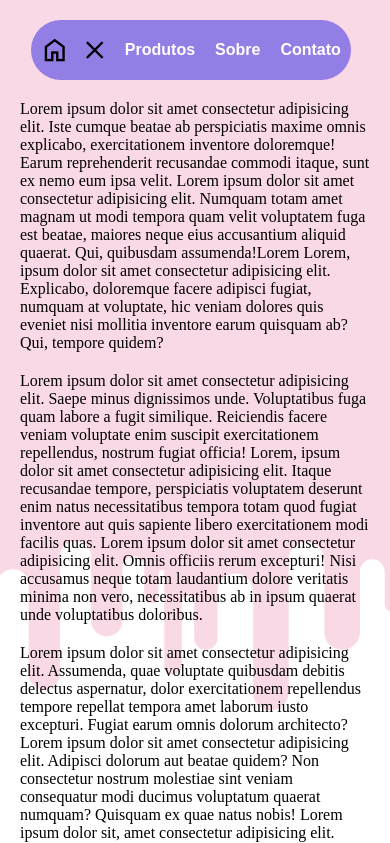
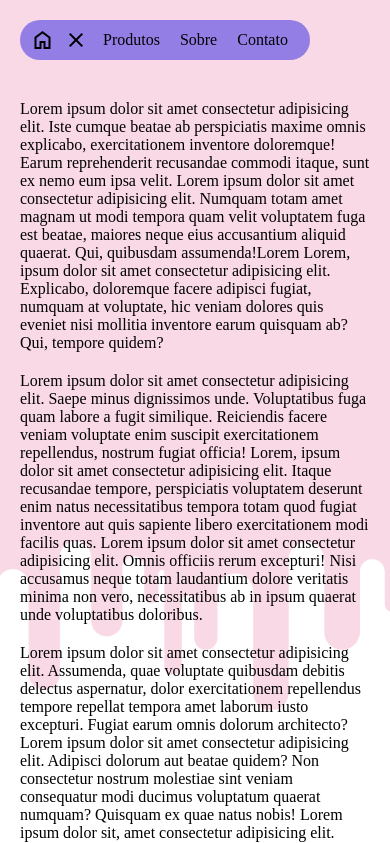
Before and after one commit to Gustavo-Falcao/Projeto_Aline_2.0, a plain HTML site: page index.html in a window 390 px wide. Both pictures are taken after a click on the element "menu". Shown: the top 843 px of the page. Drawn offline with nearby package versions, Linux system fonts and the light colour scheme.

Commit message:
Modificado para o menor tamanho de mobile como padrão.

```diff
--- a/estilos/style.css
+++ b/estilos/style.css
@@ -19,7 +19,7 @@ header {
 
 div#box_pai_menu {
     /* width: 280px; tamanho normal*/
-    width: 85px;
+    width: 69px;
     height: 40px;
     position: fixed;
     background-color: rgba(101, 87, 228, 0.699);
@@ -28,14 +28,12 @@ div#box_pai_menu {
     /* left: 12%; tamanho normal*/
     left: 40%;
     border-radius: 30px;
-    padding: 5px;
     transition: 0.5s;
 }
 
 div#box_pai_menu.expandir {
-    width: 300px;
-    left: 8%;
-    padding: 10px;
+    width: 290px;
+    left: 5%;
 }
 
 menu#box_menu {
@@ -51,7 +49,7 @@ menu#box_menu {
 }
 
 menu#box_menu.mover {
-    transform: translateX(-2%);
+    transform: translateX(2%);
 }
 
 div#icones {
@@ -60,7 +58,7 @@ div#icones {
 
 span.icon {
     padding: 5px;
-    font-size: 30px;
+    font-size: 24px;
 }
 
 span#menu {
@@ -81,8 +79,7 @@ div#caixa_opcoes {
     display: flex;
     flex-direction: row;
     align-items: center;
-    font-family: Arial, Helvetica, sans-serif;
-    font-weight: bold;
+/*     font-family: Arial, Helvetica, sans-serif; */
 }
 
 div#caixa_opcoes.caixa_hidden {
@@ -104,7 +101,6 @@ div#caixa_opcoes.elemento_mostrar {
 
 span.opcoes {
     padding: 0px 10px;
-    color: white;
 }
 
 main {
```
